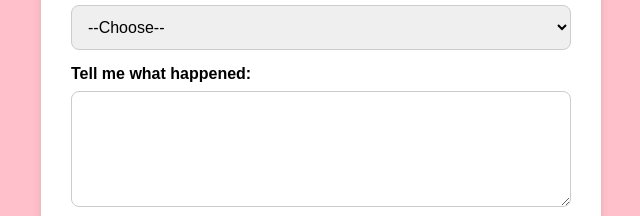
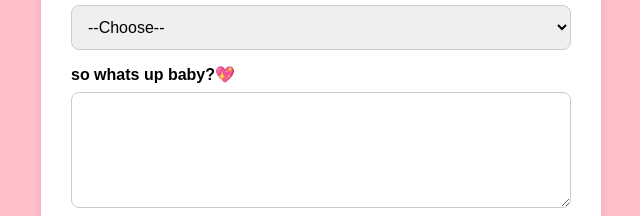
Before and after one commit to yuvansh2202/index, a plain HTML site: page index.html in a window 1280 px wide. Shown: the part 149-365 px from the top of the page, 319-959 px from the left. Drawn offline with Linux system fonts and the light colour scheme.

Commit message:
index.html

```diff
--- a/index.html
+++ b/index.html
@@ -3,7 +3,7 @@
 <head>
   <meta charset="UTF-8">
   <meta name="viewport" content="width=device-width, initial-scale=1.0">
-  <title>Grievance Form for Diya</title>
+  <title>Grievance Form for Diya darlin💗</title>
   <style>
     body {
       background-color: pink;
@@ -70,7 +70,7 @@
         <option value="horny 🫦">horny 🫦</option>
       </select>
 
-      <label for="issue">Tell me what happened:</label>
+      <label for="issue">so whats up baby?💖</label>
       <textarea id="issue" name="Issue" rows="5" required></textarea>
 
       <!-- Hides FormSubmit branding and redirects to thank-you.html -->
```
